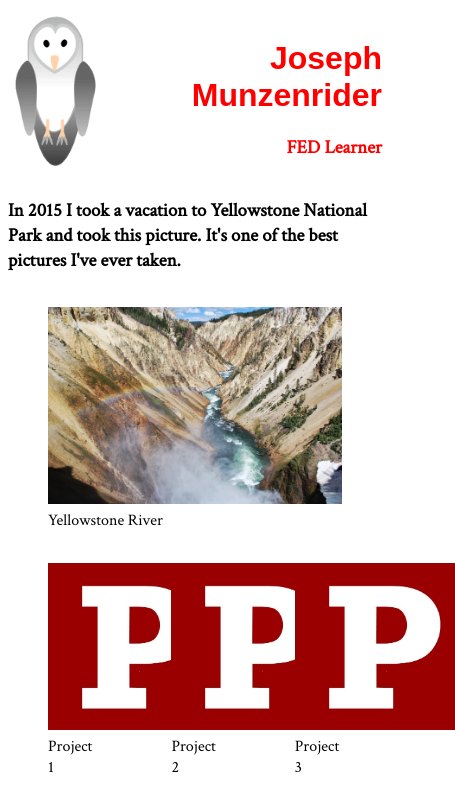
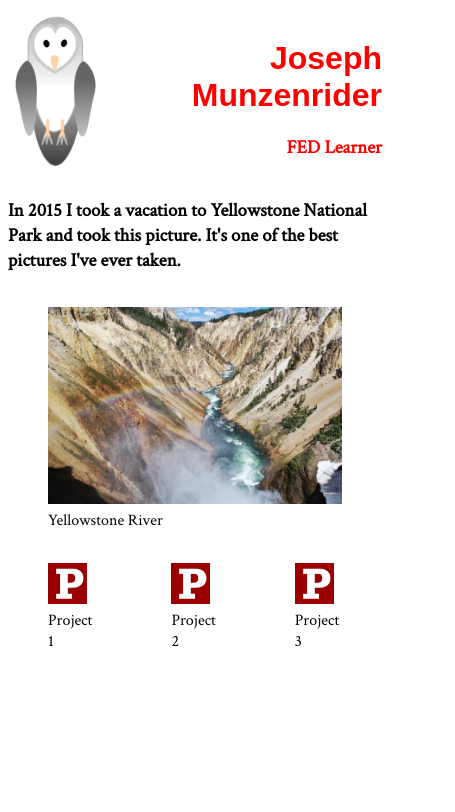
Before and after one commit to hootforge/UDACITYFED2019, a plain HTML site: page index.html in a window 390 px wide. Shown: the whole page, 455 px wide, since content can reach past the window. Drawn offline with Linux system fonts and the light colour scheme; a web font is replaced by a local one.

Commit message:
Add files via upload

```diff
--- a/styles/style_medium.css
+++ b/styles/style_medium.css
@@ -53,7 +53,6 @@
 
   .placeholder{
     width: 90%;
-    min-width: 160px;
     height: auto;
     align-content: center;
   }
```
